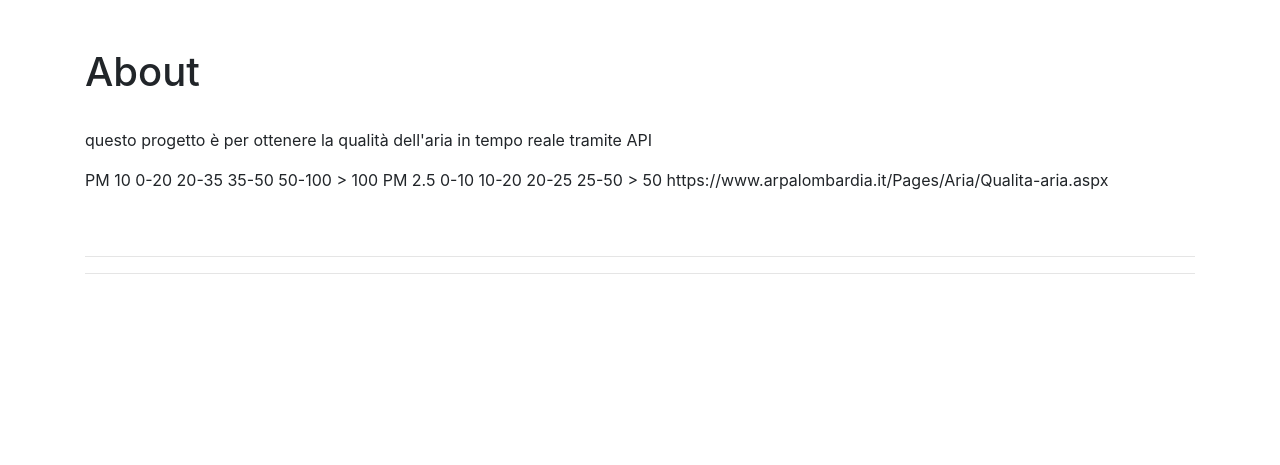
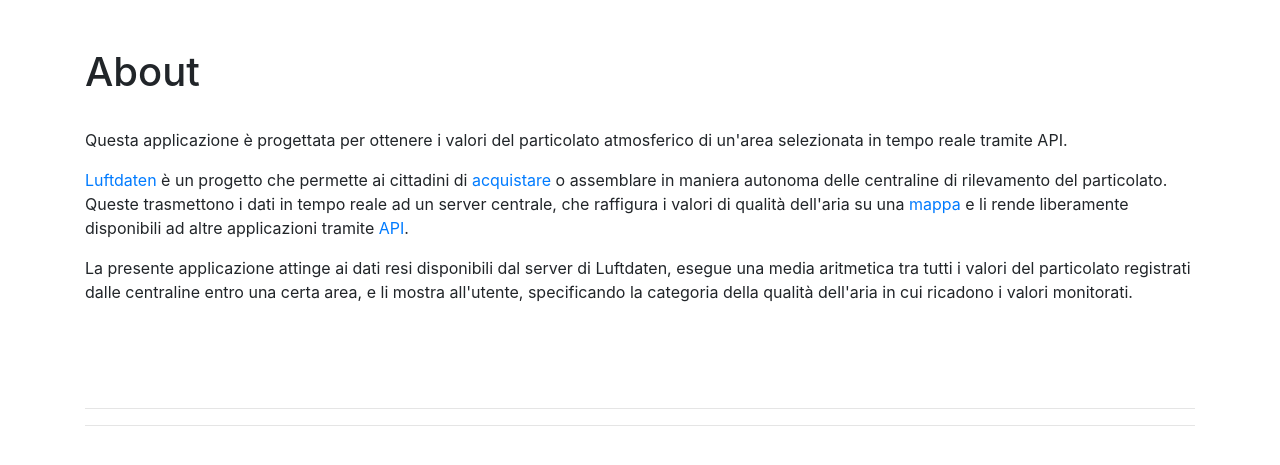
Before and after one commit to tommasosansone91/aqi_luftdaten, a Django app: page /about.html in a window 1280 px wide. Shown: the part 56-521 px from the top of the page. Run offline with Django 3.2, Linux system fonts and the light colour scheme; some libraries are stand-ins or nearby versions.

Commit message:
minor changes

```diff
--- a/pm_lookup/templates/about.html
+++ b/pm_lookup/templates/about.html
@@ -8,17 +8,20 @@
 
     <br>
 
-    <p>questo progetto è per ottenere la qualità dell'aria in tempo reale tramite API</p>
+    <p>Questa applicazione è progettata per ottenere i valori del particolato atmosferico di un'area selezionata in tempo reale tramite API.</p>
 
-    PM 10
+    <p>
+        <a href="https://luftdaten.info/it/benvenuto/">Luftdaten</a> è un progetto che permette ai cittadini di <a href="https://www.produzionidalbasso.com/project/1-000-centraline-dal-basso-in-italia/">acquistare</a> o assemblare in maniera autonoma delle centraline di rilevamento del particolato.<br>
+        Queste trasmettono i dati in tempo reale ad un server centrale,
+        che raffigura i valori di qualità dell'aria su una <a href="https://sensor.community/en/">mappa</a> e li rende liberamente disponibili ad altre applicazioni tramite <a href="https://github.com/opendata-stuttgart/meta/wiki/EN-APIs">API</a>.
+    </p>
 
-    0-20	20-35	35-50	50-100	> 100
+    <p>
+        La presente applicazione attinge ai dati resi disponibili dal server di Luftdaten,
+        esegue una media aritmetica tra tutti i valori del particolato registrati dalle centraline entro una certa area,
+        e li mostra all'utente, specificando la categoria della qualità dell'aria in cui ricadono i valori monitorati.
+    </p>
 
-    PM 2.5
-
-    0-10	10-20	20-25	25-50	> 50
-
-    https://www.arpalombardia.it/Pages/Aria/Qualita-aria.aspx
 
 
 <!-- CSS -->
```
